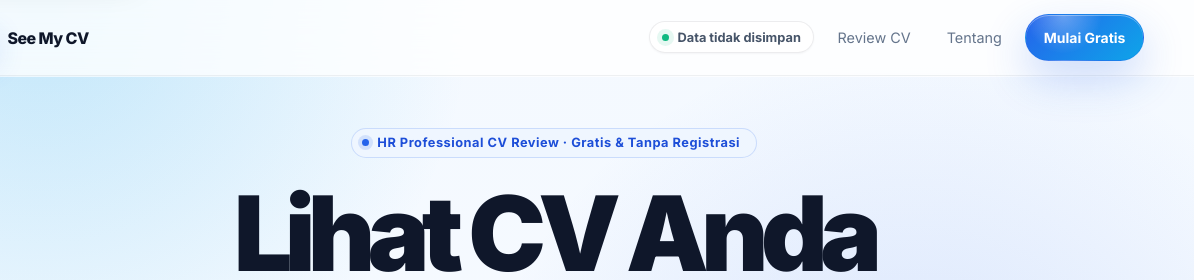
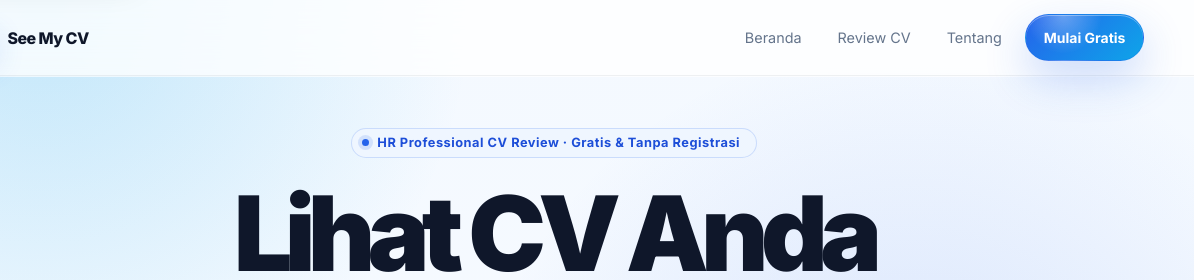
Before and after one commit to dhipinmgmt/see-my-cv-pro, a website: page public/index.html in a window 1280 px wide. Shown: the top 280 px of the page, 86-1280 px from the left. Drawn offline with Linux system fonts and the light colour scheme.

Commit message:
Update index.html

```diff
--- a/public/index.html
+++ b/public/index.html
@@ -662,7 +662,7 @@
           <span>See My CV</span>
         </a>
         <div class="nav-actions">
-          <span class="privacy-pill">Data tidak disimpan</span>
+          <a class="nav-link" href="/" aria-current="page">Beranda</a>
           <a class="nav-link" href="/review">Review CV</a>
           <a class="nav-link" href="/about">Tentang</a>
           <a class="button button--primary" href="/review" style="font-size:0.875rem;padding:0.6rem 1.1rem;">Mulai Gratis</a>
```
